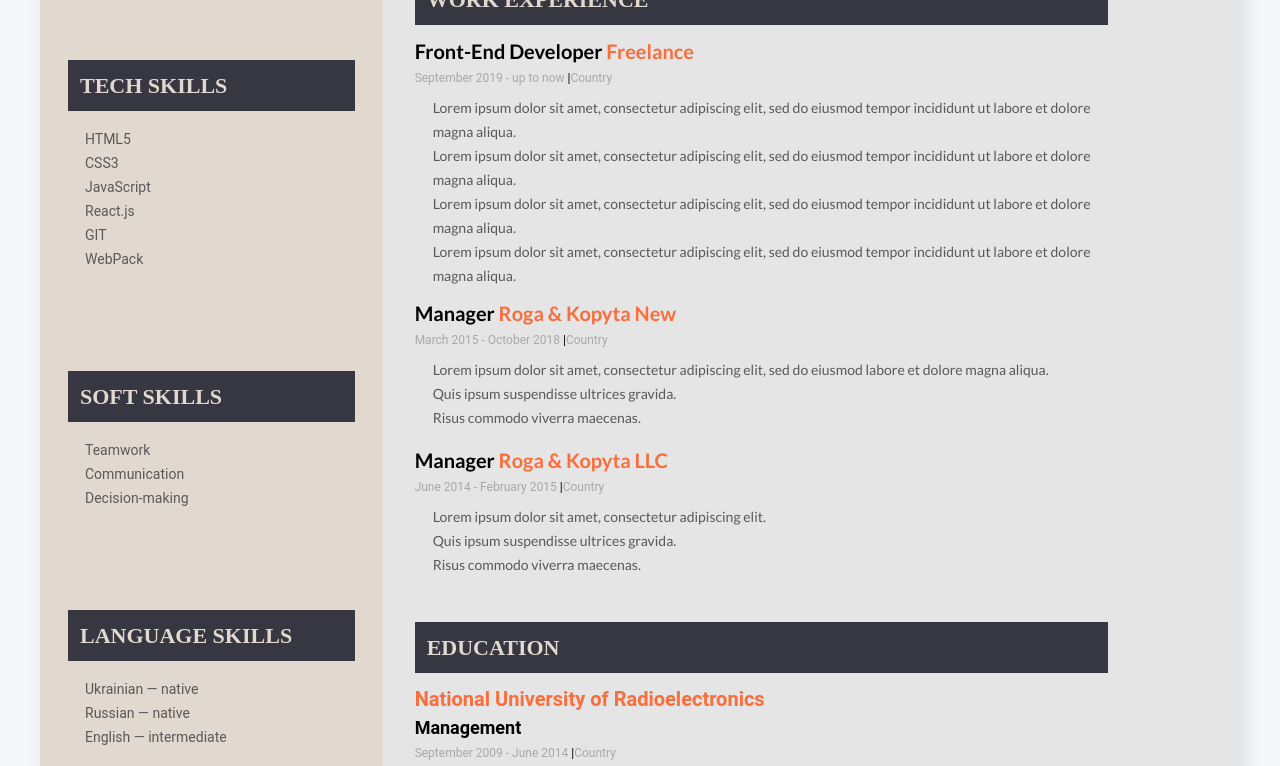
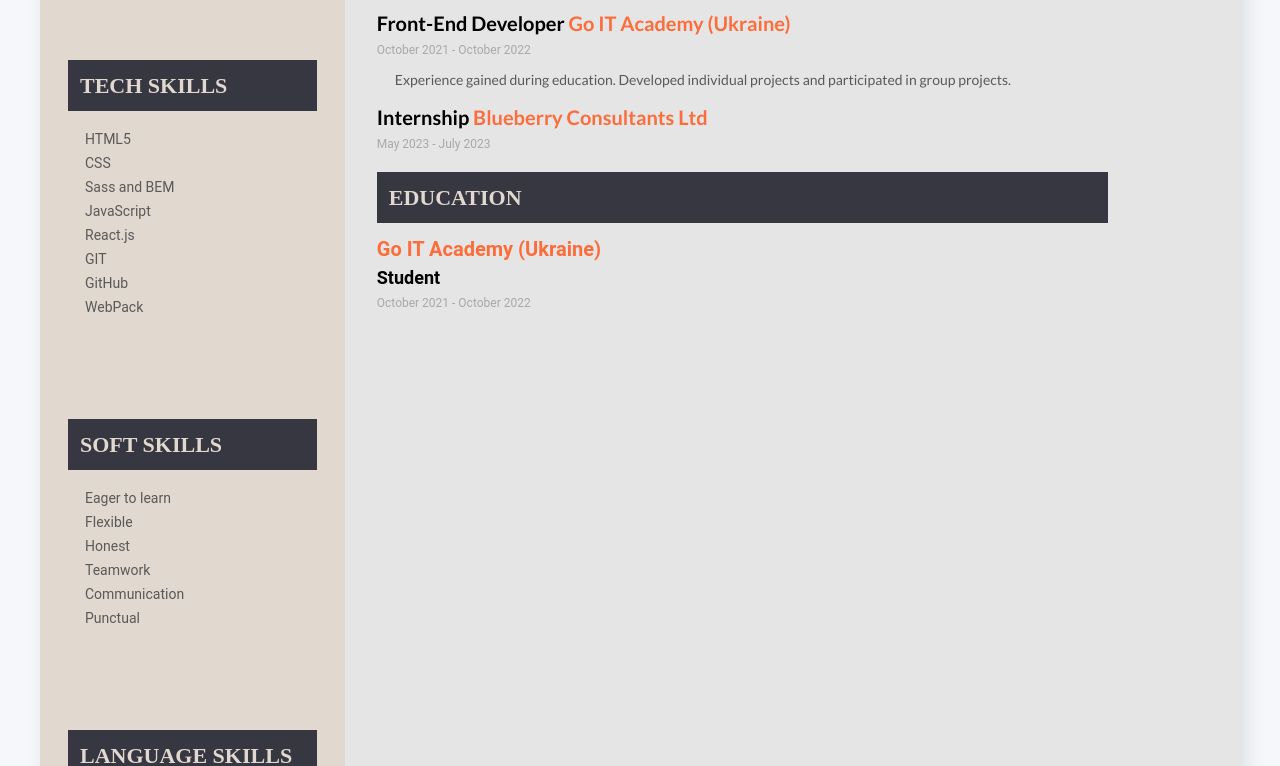
Before and after one commit to mankovskiy/my-cv, a plain HTML site: page index.html in a window 1280 px wide. Shown: the part 625-1391 px from the top of the page. Drawn offline with nearby package versions, Linux system fonts and the light colour scheme; a web font is replaced by a local one.

Commit message:
change width

```diff
--- a/css/style.css
+++ b/css/style.css
@@ -35,7 +35,6 @@ body {
 .about_my_name_description {
   margin: 0 auto;
   text-align: center;
-  width: 768px;
   font-family: Arimo;
   /* font-style: normal; */
   font-weight: normal;
--- a/index.html
+++ b/index.html
@@ -35,7 +35,7 @@
             JavaScript, and React. I have acquired foundational skills in HTML,
             CSS, and JavaScript, enabling me to create attractive and functional
             web pages. My experience with React, a popular JavaScript framework,
-            allows me to develop components and build web applications. I am
+            allows me to d33evelop components and build web applications. I am
             constantly exploring the latest technologies and best practices in
             the field of front-end development. I am committed to growing and
             advancing as a Junior Front-End Developer, and I am willing to put
@@ -59,9 +59,10 @@
                     >Phonebook</a
                   >
 
-                  <span class="My_project_braket">[</span> HTML5, CSS3
+                  <!-- <span class="My_project_braket">[</span> HTML5, React.js,
+                  Axios
                   <span class="My_project_braket">]</span>
-                </span>
+                </span> -->
               </li>
 
               <li class="My_project_item">
@@ -74,9 +75,9 @@
                     >Filmoteka</a
                   >
 
-                  <span class="My_project_braket">[</span> JavaScript
+                  <!-- <span class="My_project_braket">[</span>HTML5, React.js, Axios
                   <span class="My_project_braket">]</span>
-                </span>
+                </span> -->
               </li>
               <li class="My_project_item">
                 <span class="My_project_text">
@@ -87,9 +88,9 @@
                     class="My_project_link"
                     >Image Finder</a
                   >
-                  <span class="My_project_braket">[</span> React.js, Node.js
+                  <!-- <span class="My_project_braket">[</span> React.js, Node.js
                   <span class="My_project_braket">]</span>
-                </span>
+                </span> -->
               </li>
               <li class="My_project_item">
                 <span class="My_project_text">
@@ -100,9 +101,9 @@
                     class="My_project_link"
                     >Web Studio</a
                   >
-                  <span class="My_project_braket">[</span> React.js, Node.js
+                  <!-- <span class="My_project_braket">[</span> React.js, Node.js
                   <span class="My_project_braket">]</span>
-                </span>
+                </span> -->
               </li>
             </ol>
           </div>
@@ -114,14 +115,21 @@
             <!--Company 3-->
             <div class="My_work_expiriense_Compan_block">
               <h4 class="My_work_expiriense_position">
-                Front-End Developer <span class="My_company">Freelance</span>
+                Front-End Developer
+                <span class="My_company">Go IT Academy (Ukraine)</span>
               </h4>
               <p class="My_work_expiriense_period">
-                September 2019 - up to now
-                <span class="My_work_expiriense_breket">|</span>Country
+                October 2021 - October 2022
+                <!-- <span class="My_work_expiriense_breket">|</span>Country -->
               </p>
               <ul class="My_work_expiriense_dutles">
                 <li class="My_work_expiriense_dutu">
+                  <p>
+                    Experience gained during education. Developed individual
+                    projects and participated in group projects.
+                  </p>
+                </li>
+                <!-- <li class="My_work_expiriense_dutu">
                   <p>
                     Lorem ipsum dolor sit amet, consectetur adipiscing elit, sed
                     do eiusmod tempor incididunt ut labore et dolore magna
@@ -141,26 +149,20 @@
                     do eiusmod tempor incididunt ut labore et dolore magna
                     aliqua.
                   </p>
-                </li>
-                <li class="My_work_expiriense_dutu">
-                  <p>
-                    Lorem ipsum dolor sit amet, consectetur adipiscing elit, sed
-                    do eiusmod tempor incididunt ut labore et dolore magna
-                    aliqua.
-                  </p>
-                </li>
+                </li> -->
               </ul>
             </div>
             <!--Company 2-->
             <div class="My_work_expiriense_Compan_block2">
               <h4 class="My_work_expiriense_position">
-                Manager <span class="My_company">Roga & Kopyta New</span>
+                Internship
+                <span class="My_company">Blueberry Consultants Ltd</span>
               </h4>
               <p class="My_work_expiriense_period">
-                March 2015 - October 2018
-                <span class="My_work_expiriense_breket">|</span>Country
+                May 2023 - July 2023
+                <!-- <span class="My_work_expiriense_breket">|</span>Country -->
               </p>
-              <ul class="My_work_expiriense_dutles">
+              <!-- <ul class="My_work_expiriense_dutles">
                 <li class="My_work_expiriense_dutu">
                   Lorem ipsum dolor sit amet, consectetur adipiscing elit, sed
                   do eiusmod labore et dolore magna aliqua.
@@ -171,10 +173,10 @@
                 <li class="My_work_expiriense_dutu">
                   Risus commodo viverra maecenas.
                 </li>
-              </ul>
+              </ul> -->
             </div>
             <!--Company 1-->
-            <div class="My_work_expiriense_Compan_block3">
+            <!-- <div class="My_work_expiriense_Compan_block3">
               <h4 class="My_work_expiriense_position">
                 Manager <span class="My_company">Roga & Kopyta LLC</span>
               </h4>
@@ -193,21 +195,19 @@
                   Risus commodo viverra maecenas.
                 </li>
               </ul>
-            </div>
+            </div> -->
             <!--My_Education-->
             <div class="My_Education">
               <div class="wrapTitle">
                 <h3 class="Main_content_title">EDUCATION</h3>
               </div>
               <h4 class="My_Education">
-                <span class="My_company"
-                  >National University of Radioelectronics</span
-                >
+                <span class="My_company">Go IT Academy (Ukraine)</span>
               </h4>
-              <p class="My_Education_Management">Management</p>
+              <p class="My_Education_Management">Student</p>
               <p class="My_work_expiriense_period">
-                September 2009 - June 2014
-                <span class="My_work_expiriense_breket">|</span>Country
+                October 2021 - October 2022
+                <!-- <span class="My_work_expiriense_breket">|</span>Country -->
               </p>
             </div>
           </div>
@@ -286,7 +286,10 @@
               <span class="Tech_Skills_item_text">HTML5</span>
             </li>
             <li class="Tech_Skills_item">
-              <span class="Tech_Skills_item_text">CSS3</span>
+              <span class="Tech_Skills_item_text">CSS</span>
+            </li>
+            <li class="Tech_Skills_item">
+              <span class="Tech_Skills_item_text">Sass and BEM</span>
             </li>
             <li class="Tech_Skills_item">
               <span class="Tech_Skills_item_text">JavaScript</span>
@@ -296,6 +299,9 @@
             </li>
             <li class="Tech_Skills_item">
               <span class="Tech_Skills_item_text">GIT</span>
+            </li>
+            <li class="Tech_Skills_item">
+              <span class="Tech_Skills_item_text">GitHub</span>
             </li>
             <li class="Tech_Skills_item">
               <span class="Tech_Skills_item_text">WebPack</span>
@@ -313,13 +319,24 @@
           </div>
           <ul class="Soft_Skills_lists">
             <li class="Soft_Skills_item">
+              <span class="Soft_Skills_item_text">Eager to learn</span>
+            </li>
+
+            <li class="Soft_Skills_item">
+              <span class="Soft_Skills_item_text">Flexible</span>
+            </li>
+            <li class="Soft_Skills_item">
+              <span class="Soft_Skills_item_text">Honest</span>
+            </li>
+
+            <li class="Soft_Skills_item">
               <span class="Soft_Skills_item_text">Teamwork</span>
             </li>
             <li class="Soft_Skills_item">
               <span class="Soft_Skills_item_text">Communication</span>
             </li>
             <li class="Soft_Skills_item">
-              <span class="Soft_Skills_item_text">Decision-making</span>
+              <span class="Soft_Skills_item_text">Punctual</span>
             </li>
           </ul>
         </div>
```
